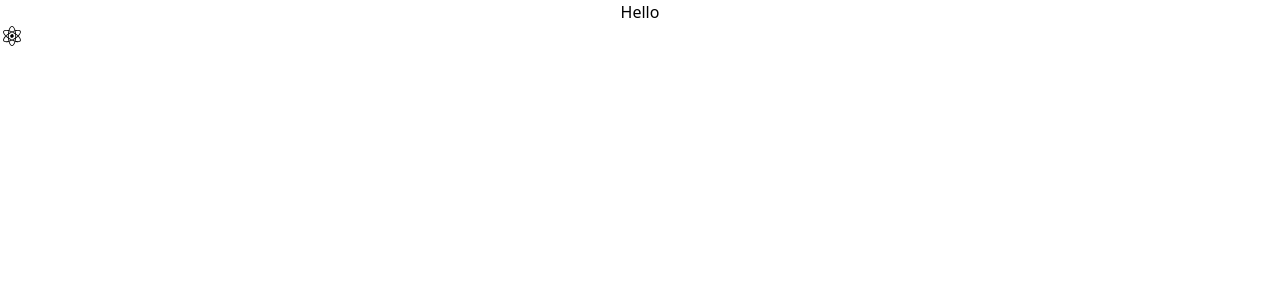
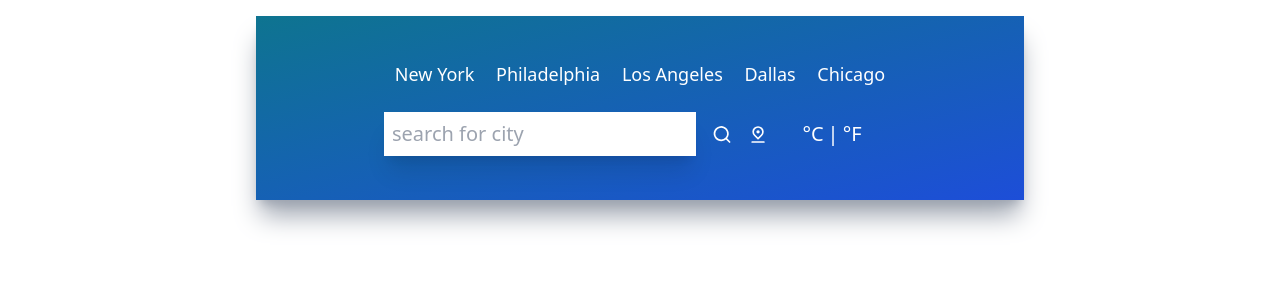
Before and after one commit to fredkamm/weather_app, a React (Create React App) app: page / in a window 1280 px wide. Shown: the top 300 px of the page. Built offline with nearby package versions, Linux system fonts and the light colour scheme.

Commit message:
buttons and input setup

```diff
--- a/src/App.js
+++ b/src/App.js
@@ -1,11 +1,13 @@
 import "./App.css";
-import UilReact from '@iconscout/react-unicons/icons/uil-react'
+import TopButton from './components/TopButton'
+import Inputs from './components/Inputs'
+// import UilReact from '@iconscout/react-unicons/icons/uil-react'
 
 function App() {
   return (
-    <div className="App">
-      <h1>Hello</h1>
-      <UilReact />
+    <div className="mx-auto max-w-screen-md mt-4 py-5 px-32 bg-gradient-to-br from-cyan-700 to-blue-700 h-fit shadow-xl shadow-gray-400 ">
+      <TopButton />
+      <Inputs />
     </div>
   );
 }
--- /dev/null
+++ b/src/components/Inputs.jsx
@@ -0,0 +1,42 @@
+import React from "react";
+import { UilSearch, UilLocationPinAlt } from "@iconscout/react-unicons";
+
+function Inputs() {
+  return (
+    <div div className="flex flex-row justify-center my-6">
+      <div className="flex flex-row w-3/4 items-center justify-center space-x-4">
+        <input
+          type="text"
+          className="text-xl font-light p-2 w-full shadow-xl focus:outline-none capitalize placeholder:lowercase"
+          placeholder="Search for city"
+        ></input>
+        <UilSearch
+          size={25}
+          className="text-white cursor-pointer transition ease-out hover:scale-125"
+        />
+        <UilLocationPinAlt
+          size={25}
+          className="text-white cursor-pointer transition ease-out hover:scale-125"
+        />
+      </div>
+
+      <div className="flex flex-row w-1/4 items-center justify-center">
+        <button
+          name="metric"
+          className="text-xl text-white font-light transition ease-out hover:scale-125"
+        >
+          °C
+        </button>
+        <p className="text-xl text-white mx-1">|</p>
+        <button
+          name="imperial"
+          className="text-xl text-white font-light transition ease-out hover:scale-125"
+        >
+          °F
+        </button>
+      </div>
+    </div>
+  );
+}
+
+export default Inputs;
--- /dev/null
+++ b/src/components/TopButton.jsx
@@ -0,0 +1,42 @@
+import React from "react";
+
+function TopButton({ setQuery }) {
+  const cities = [
+    {
+      id: 1,
+      title: "New York",
+    },
+    {
+      id: 2,
+      title: "Philadelphia",
+    },
+    {
+      id: 3,
+      title: "Los Angeles",
+    },
+    {
+      id: 4,
+      title: "Dallas",
+    },
+    {
+      id: 5,
+      title: "Chicago",
+    },
+  ];
+
+  return (
+    <div className="flex items-center justify-around my-6">
+      {cities.map((city) => (
+        <button
+          key={city.id}
+          className="text-white text-lg font-medium"
+          onClick={() => setQuery({ q: city.title })}
+        >
+          {city.title}
+        </button>
+      ))}
+    </div>
+  );
+}
+
+export default TopButton;
```
